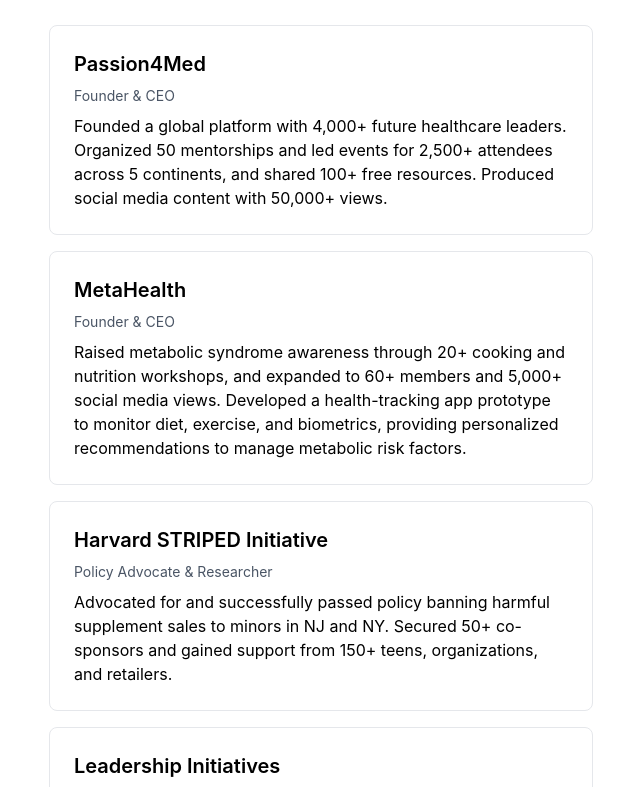
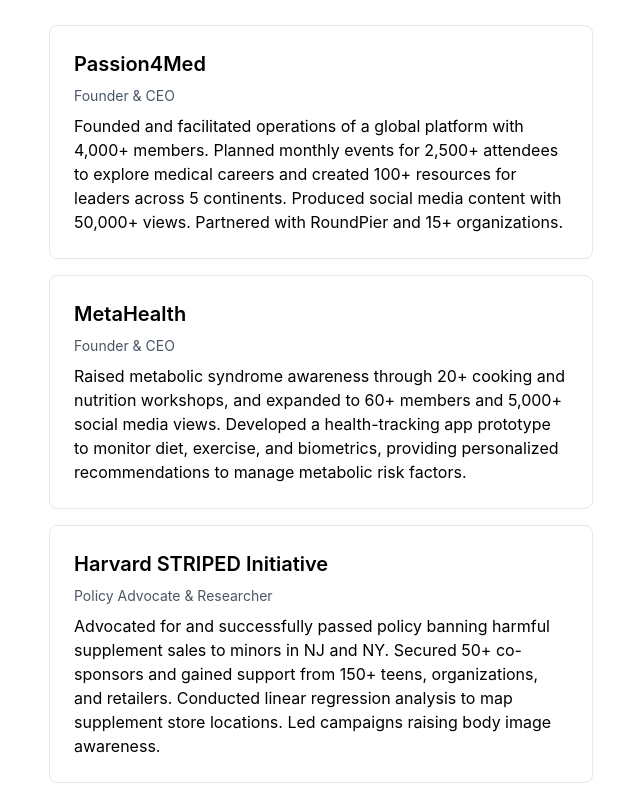
Before and after one commit to krrishapatel/Krrisha-Patel-Portfolio, a Next.js app: page / in a window 1280 px wide. Shown: the part 1813-2600 px from the top of the page, without its empty margins (319-959 px from the left). Built offline with nearby package versions, Linux system fonts and the light colour scheme.

Commit message:
Update page.tsx

```diff
--- a/app/page.tsx
+++ b/app/page.tsx
@@ -70,7 +70,7 @@
           <WorkCard
             company="Passion4Med"
             title="Founder & CEO"
-            description="Founded a global platform with 4,000+ future healthcare leaders. Organized 50 mentorships and led events for 2,500+ attendees across 5 continents, and shared 100+ free resources. Produced social media content with 50,000+ views."
+            description="Founded and facilitated operations of a global platform with 4,000+ members. Planned monthly events for 2,500+ attendees to explore medical careers and created 100+ resources for leaders across 5 continents. Produced social media content with 50,000+ views. Partnered with RoundPier and 15+ organizations."
           />
           <WorkCard
             company="MetaHealth"
@@ -80,7 +80,7 @@
           <WorkCard
             company="Harvard STRIPED Initiative"
             title="Policy Advocate & Researcher"
-            description="Advocated for and successfully passed policy banning harmful supplement sales to minors in NJ and NY. Secured 50+ co-sponsors and gained support from 150+ teens, organizations, and retailers."
+            description="Advocated for and successfully passed policy banning harmful supplement sales to minors in NJ and NY. Secured 50+ co-sponsors and gained support from 150+ teens, organizations, and retailers. Conducted linear regression analysis to map supplement store locations. Led campaigns raising body image awareness."
           />
           <WorkCard
             company="Leadership Initiatives"
```
